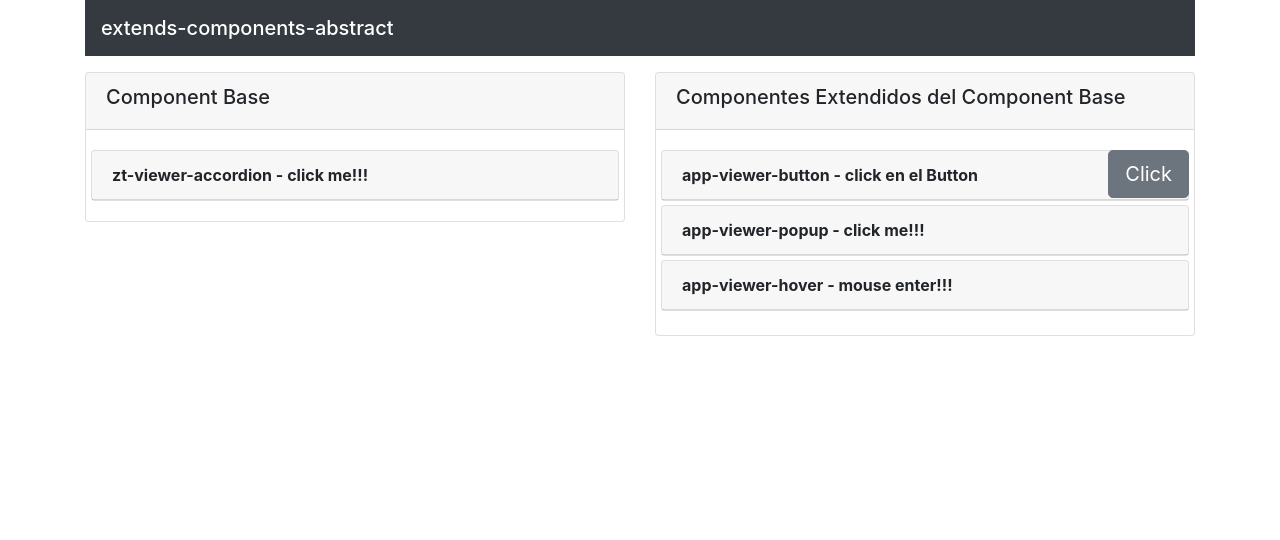
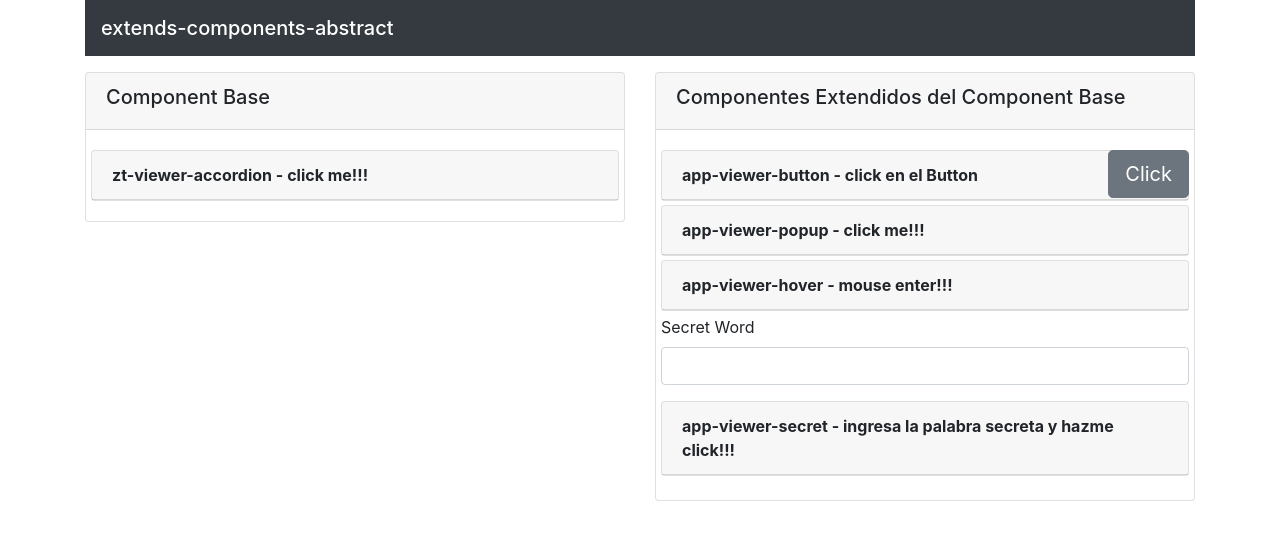
Before and after one commit to AdrianZelada/extends-components-abstract, an Angular app: page / in a window 1280 px wide. Shown: the top 540 px of the page. Built offline with nearby package versions, Linux system fonts and the light colour scheme.

Commit message:
add secret

```diff
--- a/src/app/app.component.html
+++ b/src/app/app.component.html
@@ -44,6 +44,11 @@
                 <app-viewer-hover [data]="hover"></app-viewer-hover>
               </div>
             </div>
+            <div class="row mb-1">
+              <div class="col-12 p-0">
+                <app-viewer-secret [data]="secret"></app-viewer-secret>
+              </div>
+            </div>
           </div>
         </div>
       </div>
--- a/src/app/app.component.ts
+++ b/src/app/app.component.ts
@@ -32,4 +32,11 @@ export class AppComponent {
       'de mostrar la información, cuando el mouse se encuentra sobre este componente se mostrara la ' +
       'descripción y cuando el mouse sale del componente la descripción se ocultara.'
   };
+
+  secret = {
+    title: 'app-viewer-secret - ingresa la palabra secreta y hazme click!!!',
+    paragraph: 'Extiende comportamiento del Componente Base (zt-viewer-accordion) y modifica el flujo' +
+      'de mostrar la información, valida si la palabra ingresada es la clave para mostrar si lo es  muestra' +
+      'la información en caso contrario muestra un mensaje de error'
+  };
 }
--- /dev/null
+++ b/src/app/viewer-secret/viewer-secret.component.html
@@ -0,0 +1,12 @@
+<div class="row">
+  <div class="col-12 ">
+    <div class="form-group">
+      <label for="exampleInputPassword1">Secret Word</label>
+      <input type="password" class="form-control" id="exampleInputPassword1" [(ngModel)]="secret">
+    </div>
+    <zt-viewer-accordion [data]="data"></zt-viewer-accordion>
+    <div class="alert alert-danger" role="alert" *ngIf="showError">
+      Your Secret Word '{{secret}}' is incorrect, try with <b>sample</b>
+    </div>
+  </div>
+</div>
--- /dev/null
+++ b/src/app/viewer-secret/viewer-secret.component.ts
@@ -0,0 +1,38 @@
+import {Component, forwardRef, Input, OnInit} from '@angular/core';
+import {ViewerAccordionAbstract} from '../viewer-data/domains/viewer-accordion.abstract';
+
+@Component({
+  selector: 'app-viewer-secret',
+  templateUrl: './viewer-secret.component.html',
+  styleUrls: ['./viewer-secret.component.scss'],
+  viewProviders: [
+    {
+      provide: ViewerAccordionAbstract,
+      useExisting: forwardRef(() => ViewerSecretComponent)
+    }
+  ]
+})
+export class ViewerSecretComponent extends ViewerAccordionAbstract implements OnInit {
+  @Input() data: any = {};
+  @Input() key: any = 'sample';
+  secret: string = '';
+  showError: boolean = false;
+  constructor() {
+    super();
+  }
+
+  ngOnInit(): void {
+  }
+
+  validOpen() {
+    return this.secret == this.key;
+  }
+
+  deferClick() {
+    this.showError = true;
+    setTimeout(() => {
+      this.showError = false;
+    }, 2000);
+  }
+
+}
```
Also changed, not shown: src/app/app.module.ts (+6 -2 lines), src/app/viewer-data/viewer-accordion/viewer-accordion.component.ts (+25 -1 lines), src/app/viewer-secret/viewer-secret.component.scss (added), 1 other file (tests, documents, lock files or other folders).
